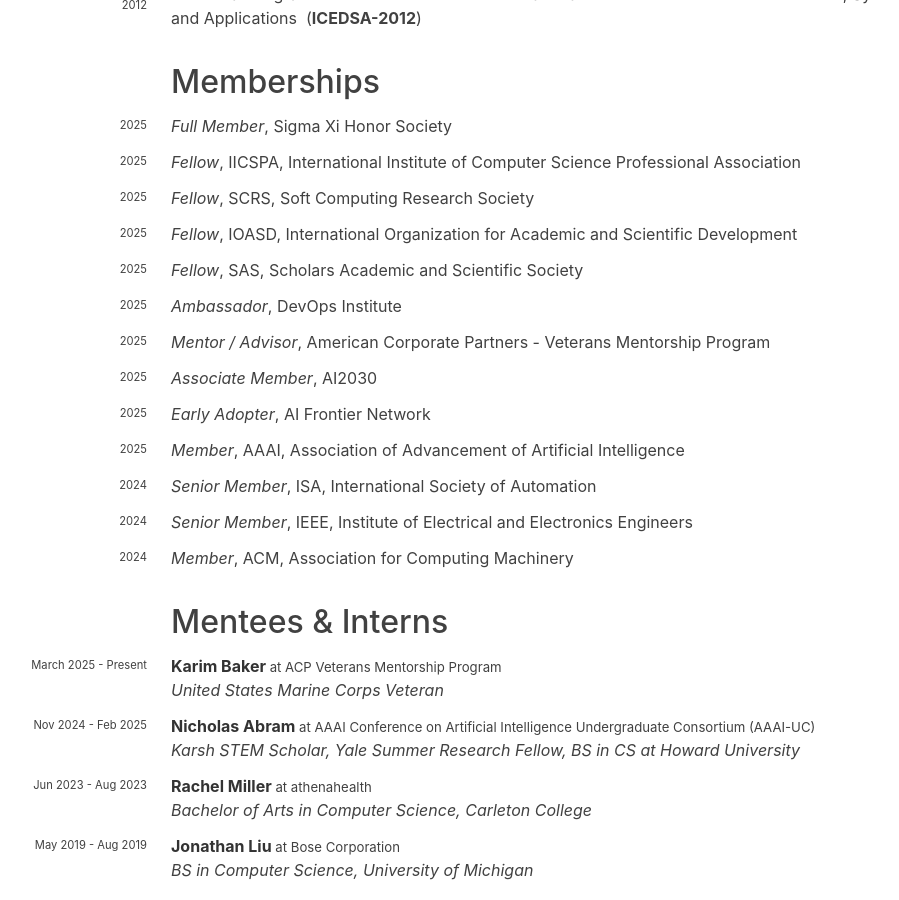
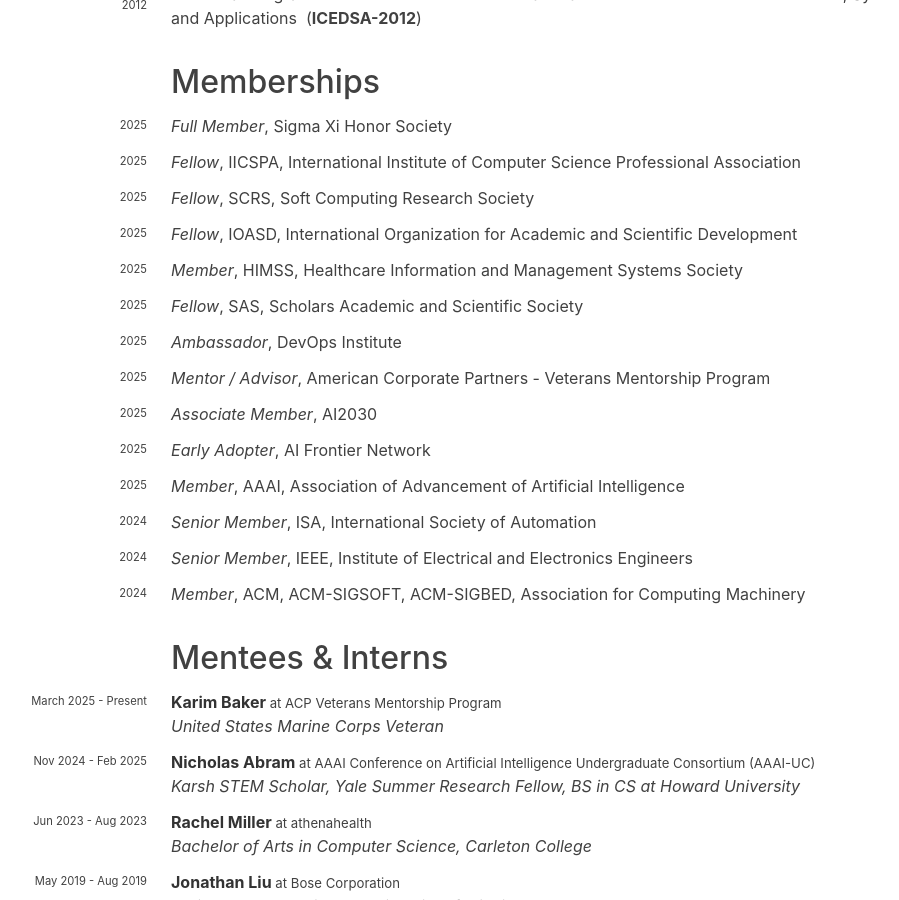
Before and after one commit to hariharanragothaman/hariharanragothaman.github.io, a Jekyll site: the page built from cv.md, in a window 1280 px wide and 900 px high, scrolled down 8604 px. Shown: the whole window, without its empty margins (161-1060 px from the left). Built offline with Jekyll 4.4.1, drawn with Linux system fonts in a browser that asks for light colours; nearby versions of some CDN libraries; some web fonts are replaced.

Commit message:
Polishes and Updates

```diff
--- a/_data/membership.yaml
+++ b/_data/membership.yaml
@@ -12,6 +12,10 @@
 
 - institution: IOASD, International Organization for Academic and Scientific Development
   position: Fellow
+  year: 2025
+
+- institution: HIMSS, Healthcare Information and Management Systems Society
+  position: Member
   year: 2025
 
 - institution: SAS, Scholars Academic and Scientific Society
@@ -46,6 +50,6 @@
   position: Senior Member
   year: 2024
 
-- institution: ACM, Association for Computing Machinery
+- institution: ACM, ACM-SIGSOFT, ACM-SIGBED, Association for Computing Machinery
   position: Member
   year: 2024
```
